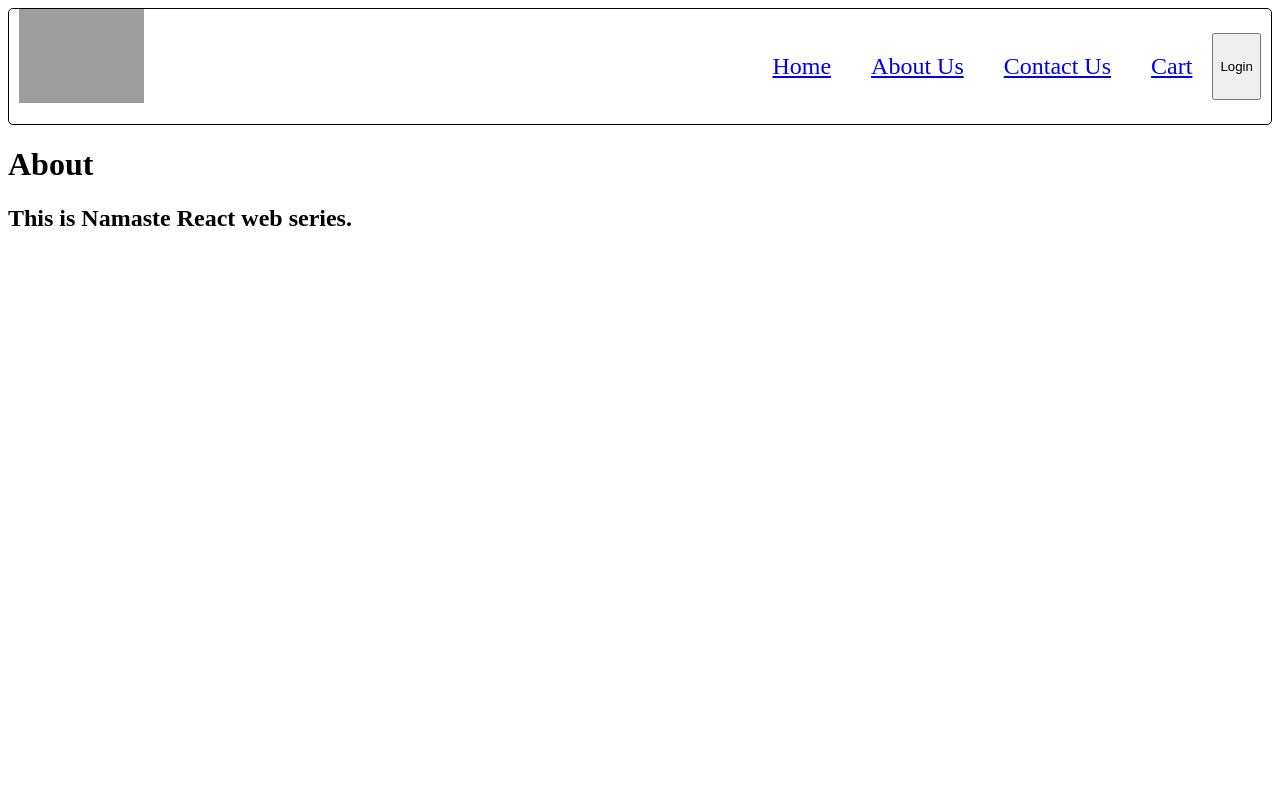
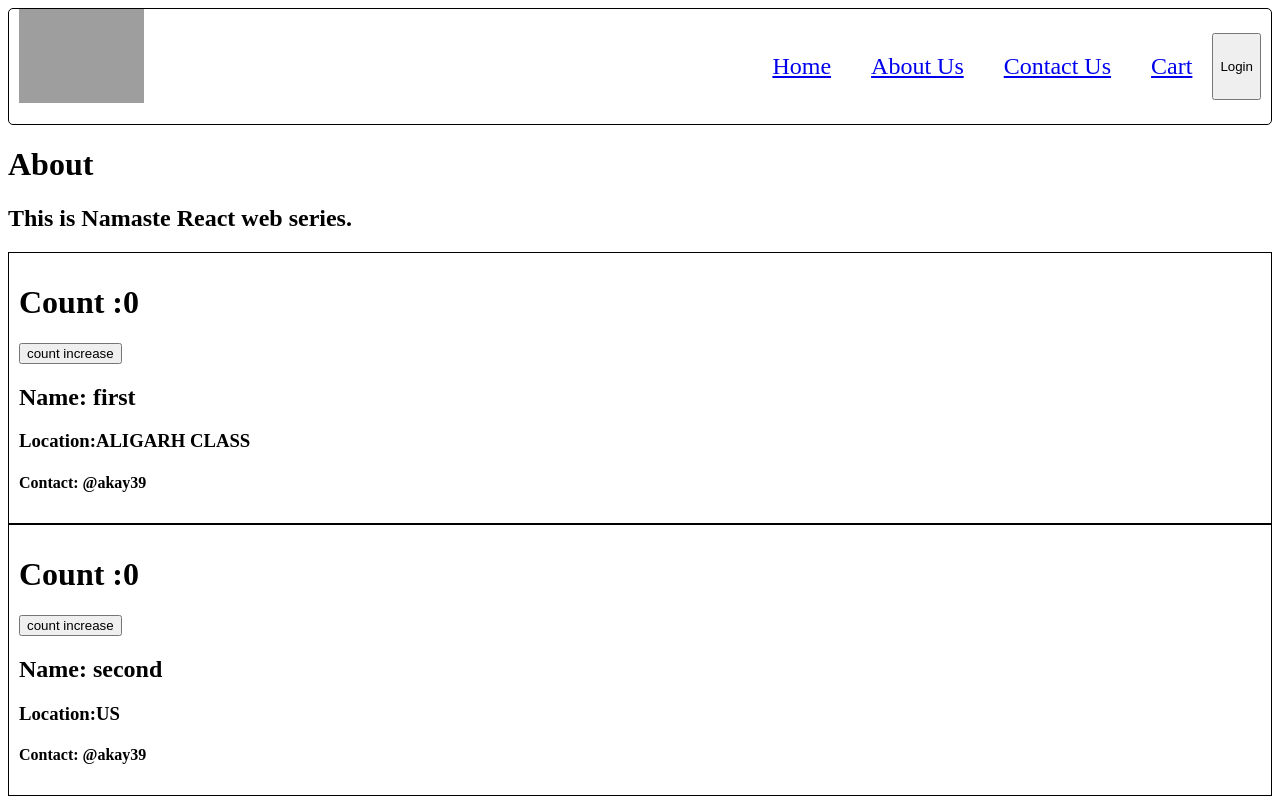
Before and after one commit to akay39/namaste-react, a React (Vite) app: page /about in a window 1280 px wide. Built offline with nearby package versions, Linux system fonts and the light colour scheme; grey boxes are pictures that could not be loaded.

Commit message:
how constructor rendering and componentDidMount works respectively in a react life cycle.

```diff
--- a/index.css
+++ b/index.css
@@ -68,3 +68,13 @@
 .filter{
     display: flex;
 }
+
+.user-card{
+    padding: 10px;
+    border: 1px solid black;
+}
+
+.user-card-1{
+    padding: 10px;
+    border: 1px solid black;
+}
--- a/src/components/About.js
+++ b/src/components/About.js
@@ -1,10 +1,48 @@
-const About = () => {
+import User from "./User";
+import UserClass from "./UserClass";
+import React from "react";
+import { Component } from "react";
+
+class About extends Component{
+    constructor(props) {
+        super(props);
+
+
+        console.log("Parent constructor");
+
+    }
+
+    componentDidMount(){
+        console.log("Parent Component Did Mount.")
+        //API call over here.
+    }
+
+    render()  {
+        console.log("Parent Render");
         return(
             <div>
                 <h1>About</h1>
                 <h2>This is Namaste React web series.</h2>
+                {/* <User name={"Akshay sharma (function)"} location={"Aligarh (function)"}/> */}
+
+                <UserClass name={"first"} location={"ALIGARH CLASS"}/>
+                <UserClass name={"second"} location={"US"}/>
             </div>
         );
     };
+};
+
+
+// const About = () => {
+//     return(
+//         <div>
+//             <h1>About</h1>
+//             <h2>This is Namaste React web series.</h2>
+//             <User name={"Akshay sharma (function)"} location={"Aligarh (function)"}/>
+
+//             <UserClass name={"AKSHAY SHARMA (class)"} location={"ALIGARH CLASS"}/>
+//         </div>
+//     );
+// };
 
 export default About;
--- /dev/null
+++ b/src/components/User.js
@@ -0,0 +1,20 @@
+
+import { useState } from "react";
+const User = ({name , location}) => {
+    const [count, setCount] = useState(0);
+    const [count2] = useState(0);
+
+    return(
+        <div className="user-card">
+            <h2>Count ={count}</h2>
+            <h2>Count ={count2}</h2>
+            <h2>Name:{name}</h2>
+            <h3>Location: {location}</h3>
+            <h4>Contact: @akay39</h4>
+
+        </div>
+
+    );
+};
+
+export default User;
--- /dev/null
+++ b/src/components/UserClass.js
@@ -0,0 +1,76 @@
+import React from "react";
+
+
+class UserClass extends React.Component {
+    constructor(props){
+        super(props);
+
+        this.state = {
+            count: 0,
+            //count2: 1,
+            //count3,
+            //count4,
+            //count5,
+            //count6,
+        };
+
+         console.log(this.props.name + " child constructor");
+    }
+
+    componentDidMount(){
+        console.log(this.props.name + " Child Component Did Mount")
+
+    }
+
+
+
+    render(){
+        const {name, location} = this.props;
+        const {count} = this.state;
+        console.log(this.props.name + " child render");
+
+        return(
+        <div className="user-card-1">
+            <h1>Count :{count}</h1>
+            <button onClick={()=>{
+                //never update state variables directly.
+                this.setState({
+                    count: this.state.count + 1,
+                    //count2: this.state.count2 +1,
+                });
+
+            }}
+            >count increase</button>
+            {/* <h1>Count :{count2}</h1> */}
+        <h2>Name: {name}</h2>
+        <h3>Location:{location}</h3>
+        <h4>Contact: @akay39</h4>
+
+    </div>
+        );
+
+    };
+};
+export default UserClass;
+
+//firstly the constructor is called after that render is called.
+//after that componentDidMounnt is called.
+
+
+
+//React lifecycle diagram.
+
+//  Parent constructor
+//Parent Render
+
+
+// Child First constructor
+//child second render
+
+// child scond constructor
+// child second render
+
+// child first componentDidMount
+//child second componentDidMount
+
+//Parent componentDidMount
```
Lines whose indentation alone changed are shown as unchanged.
